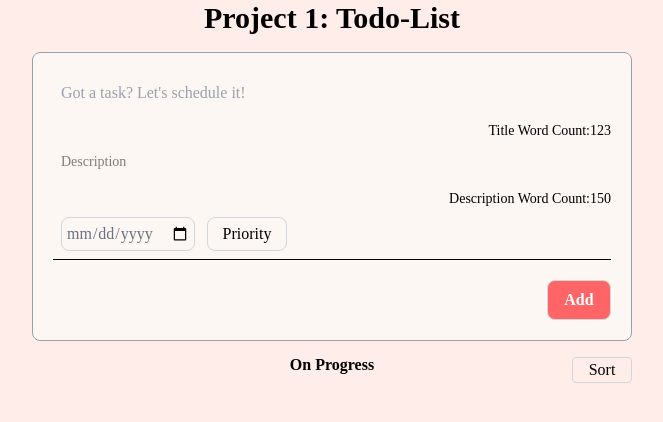
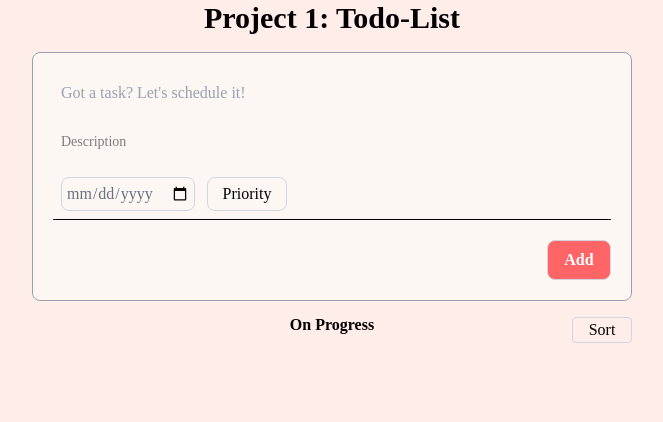
Before and after one commit to Narayanan-C/Todo-List, a React (Vite) app in the folder todo-list/: page / in a window 1280 px wide. Shown: the top 422 px of the page, without its empty margins (308-971 px from the left). Built offline with nearby package versions, Linux system fonts and the light colour scheme.

Commit message:
Edit Feature

```diff
--- a/todo-list/src/App.jsx
+++ b/todo-list/src/App.jsx
@@ -8,6 +8,11 @@ import TaskList from "./components/TaskList";
 
 function App() {
   const [data, setData] = useState([]);
+  const [dataFromChild, setDataFromChild] = useState("");
+
+  function getDataFromChild(dataId, isEditOn, setIsEdit) {
+    setDataFromChild({ id: dataId, isEdit: isEditOn, setIsEdit: setIsEdit });
+  }
 
   useEffect(() => {
     const storedTasks = JSON.parse(localStorage.getItem("tasks")) || [];
@@ -17,8 +22,12 @@ function App() {
   return (
     <div>
       <Header />
-      <TaskInput setData={setData} data={data} />
-      <TaskList data={data} setData={setData} />
+      <TaskInput setData={setData} data={data} dataFromChild={dataFromChild} />
+      <TaskList
+        data={data}
+        setData={setData}
+        getDataFromChild={getDataFromChild}
+      />
     </div>
   );
 }
--- a/todo-list/src/components/TaskInput.jsx
+++ b/todo-list/src/components/TaskInput.jsx
@@ -1,4 +1,4 @@
-import { useRef, useState } from "react";
+import { useEffect, useState } from "react";
 import { v4 as uuidv4 } from "uuid";
 
 const priorityColors = {
@@ -8,16 +8,28 @@ const priorityColors = {
   P4: "#D3D3D3",
 };
 
-const TaskInput = ({ setData }) => {
+const TaskInput = ({ setData, dataFromChild, data }) => {
+  console.log(dataFromChild);
   const [showPriorities, setShowPriorities] = useState(false);
+  const [inputTitle, setInputTitle] = useState("");
+  const [inputDescription, setInputDescription] = useState("");
+  const [inputDate, setInputDate] = useState("");
   const [selectedPriority, setSelectedPriority] = useState(null);
 
-  const [titleCounter, setTitleCounter] = useState("");
-  const [descriptionCounter, setDescriptionCounter] = useState("");
+  useEffect(() => {
+    if (dataFromChild?.isEdit) {
+      const chosenCard = data.find((item) => item.id === dataFromChild.id);
+      console.log(chosenCard);
+      if (chosenCard) {
+        setInputTitle(chosenCard?.title);
+        setInputDescription(chosenCard?.description);
+        setInputDate(chosenCard?.dueDate);
+        setSelectedPriority(chosenCard?.priority?.name);
+      }
+    }
+  }, [dataFromChild, data]);
 
-  const title = useRef();
-  const description = useRef();
-  const dueDate = useRef();
+  const priorities = ["P1", "P2", "P3", "P4"];
 
   const handlePriority = (priority) => {
     setSelectedPriority(priority);
@@ -25,31 +37,59 @@ const TaskInput = ({ setData }) => {
   };
 
   const handleSubmitButton = () => {
-    if (title.current.value.trim() || description.current.value.trim() !== "") {
+    if (inputTitle.trim() || inputDescription.trim() !== "") {
       const newTask = {
         id: uuidv4(),
-        title: title.current.value,
-        description: description.current.value,
+        title: inputTitle,
+        description: inputDescription,
         priority: {
           name: selectedPriority,
           colorCode: priorityColors[selectedPriority],
         },
-        dueDate: dueDate.current.value,
+        dueDate: inputDate,
         status: "On going",
       };
+
       setData((prevData) => [...prevData, newTask]);
 
       const storedTasks = JSON.parse(localStorage.getItem("tasks")) || [];
-
       storedTasks.push(newTask);
-
       localStorage.setItem("tasks", JSON.stringify(storedTasks));
     } else {
       alert("please provide an task");
     }
   };
+  const handleConfirmButton = () => {
+    const indexOfData = data.findIndex((item) => item.id === dataFromChild?.id);
 
-  const priorities = ["P1", "P2", "P3", "P4"];
+    const updatedData = [...data];
+
+    updatedData[indexOfData] = {
+      id: dataFromChild.id,
+      title: inputTitle,
+      description: inputDescription,
+      priority: {
+        name: selectedPriority,
+        colorCode: priorityColors[selectedPriority],
+      },
+      dueDate: inputDate,
+      status: "On going",
+    };
+
+    setData(updatedData);
+    dataFromChild?.setIsEdit(false);
+    dataFromChild.id = null;
+    dataFromChild.isEdit = null;
+
+    const storedTasks = JSON.parse(localStorage.getItem("tasks")) || [];
+    storedTasks[indexOfData] = updatedData[indexOfData];
+    localStorage.setItem("tasks", JSON.stringify(storedTasks));
+
+    setInputTitle("");
+    setInputDescription("");
+    setInputDate("");
+    setSelectedPriority(null);
+  };
   return (
     <div className="flex justify-center mt-4 ">
       <div className="border p-5 flex flex-col w-[600px] rounded-lg border-gray-400 bg-[#FDF7F3]">
@@ -57,57 +97,28 @@ const TaskInput = ({ setData }) => {
         <input
           type="text"
           maxLength="123"
-          ref={title}
-          value={titleCounter}
-          onChange={(e) => setTitleCounter(e.target.value)}
+          value={inputTitle}
+          onChange={(e) => setInputTitle(e.target.value)}
           placeholder="Got a task? Let's schedule it!"
           className="outline-none mr-2 w-full p-2 rounded mb-2 placeholder:font-medium placeholder:text-gray-400"
         />
-        <p className="text-sm justify-end flex">
-          Title Word Count:
-          <span
-            style={{
-              color:
-                titleCounter.length > 110
-                  ? "#FF0000"
-                  : titleCounter.length >= 80
-                  ? "#FFA500"
-                  : "#000000",
-            }}
-          >
-            {123 - titleCounter.length}
-          </span>
-        </p>
+
         {/* Description Input */}
         <input
           type="text"
-          ref={description}
-          value={descriptionCounter}
+          value={inputDescription}
           placeholder="Description"
           maxLength="150"
-          onChange={(e) => setDescriptionCounter(e.target.value)}
+          onChange={(e) => setInputDescription(e.target.value)}
           className="outline-none mr-2 w-full p-2 rounded mb-2 placeholder:text-sm "
         />
-        <p className="text-sm justify-end flex">
-          Description Word Count:
-          <span
-            style={{
-              color:
-                descriptionCounter.length > 110
-                  ? "#FF0000"
-                  : descriptionCounter.length >= 80
-                  ? "#FFA500"
-                  : "#000000",
-            }}
-          >
-            {150 - descriptionCounter.length}
-          </span>
-        </p>
+
         <div className="flex flex-row border-b p-2">
           {/* Date Input */}
           <input
             type="date"
-            ref={dueDate}
+            value={inputDate}
+            onChange={(e) => setInputDate(e.target.value)}
             className="border p-1 border-gray-300  text-center rounded-lg mr-3 text-gray-500"
           />
 
@@ -132,7 +143,7 @@ const TaskInput = ({ setData }) => {
           >
             {priorities.map((priority, i) => (
               <button
-                key={uuidv4()}
+                key={priority}
                 onClick={() => handlePriority(priority)}
                 className="border w-22 rounded hover:scale-110 transition ease-out border-gray-400 bg-[#e8e9d9] hover:bg-[#e0c1be] hover:text-white"
               >
@@ -143,12 +154,25 @@ const TaskInput = ({ setData }) => {
         )}
         {/* Submit Button */}
         <div className="flex justify-end">
+          {!dataFromChild.isEdit ? (
+            <>
               <button
                 onClick={handleSubmitButton}
                 className="border w-16 h-10 p-1 text-center rounded-lg border-gray-300 mt-5 bg-red-400 hover:bg-red-500 text-white font-bold hover:scale-90 transition ease-out"
               >
                 Add
               </button>
+            </>
+          ) : (
+            <>
+              <button
+                onClick={handleConfirmButton}
+                className="border w-20 h-10 p-1 text-center rounded-lg border-gray-300 mt-5 bg-red-400 hover:bg-red-500 text-white font-bold hover:scale-90 transition ease-out"
+              >
+                Confirm
+              </button>
+            </>
+          )}
         </div>
       </div>
     </div>
--- a/todo-list/src/components/TaskItem.jsx
+++ b/todo-list/src/components/TaskItem.jsx
@@ -1,4 +1,7 @@
-const TaskItem = ({ item, setData, data }) => {
+import { useState } from "react";
+
+const TaskItem = ({ item, setData, data, getDataFromChild }) => {
+  const [isEdit, setIsEdit] = useState(true);
   const handleDeleteItem = (delete_id) => {
     const updatedData = data.filter((data) => data.id !== delete_id);
     setData(updatedData);
@@ -18,6 +21,9 @@ const TaskItem = ({ item, setData, data }) => {
     localStorage.setItem("tasks", JSON.stringify(updatedData));
   };
 
+  const handleDataTransport = () => {
+    getDataFromChild(item.id, isEdit, setIsEdit);
+  };
   return (
     <div
       className={`border-b border-gray-400 w-[600px] m-3 p-2 rounded-lg bg-[#FAF3E0] shadow-2xl ${
@@ -45,7 +51,10 @@ const TaskItem = ({ item, setData, data }) => {
         >
           Completed
         </button>
-        <button className="border w-18 mr-2 text-center rounded bg-[#FFB6B9] font-bold text-white p-1 hover:bg-[#FF7D85] hover:scale-110 transition ease-out">
+        <button
+          onClick={handleDataTransport}
+          className="border w-16 mr-2 text-center rounded bg-[#FFB6B9] font-bold text-white p-1 hover:bg-[#FF7D85] hover:scale-110 transition ease-out"
+        >
           Edit
         </button>
       </div>
--- a/todo-list/src/components/TaskList.jsx
+++ b/todo-list/src/components/TaskList.jsx
@@ -1,7 +1,7 @@
 import { useState } from "react";
 import TaskItem from "./TaskItem";
 
-const TaskList = ({ data, setData }) => {
+const TaskList = ({ data, setData, getDataFromChild }) => {
   const [sortDropMenu, setSortDropMenu] = useState(false); // sort drop down toggle function
 
   const [sortToggle, setSortToggle] = useState({
@@ -83,12 +83,16 @@ const TaskList = ({ data, setData }) => {
 
       <div className="flex flex-col justify-center">
         {dataToRender.map((f_item) => (
+          <>
+            {console.log(f_item)}
             <TaskItem
               item={f_item}
               key={f_item.id}
               setData={setData}
               data={data}
+              getDataFromChild={getDataFromChild}
             />
+          </>
         ))}
       </div>
     </div>
```
Lines whose indentation alone changed are shown as unchanged.
